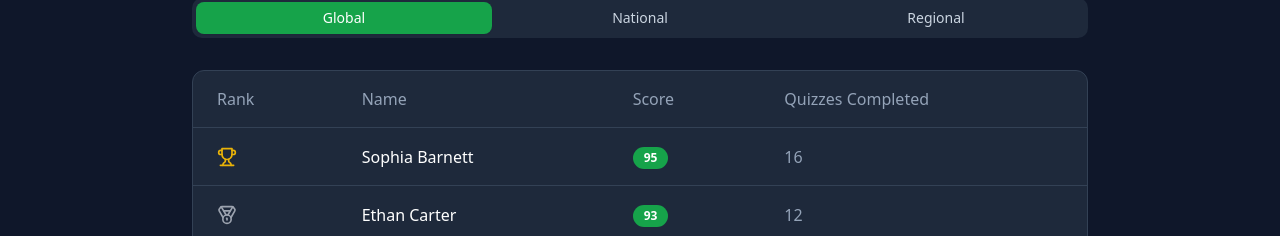
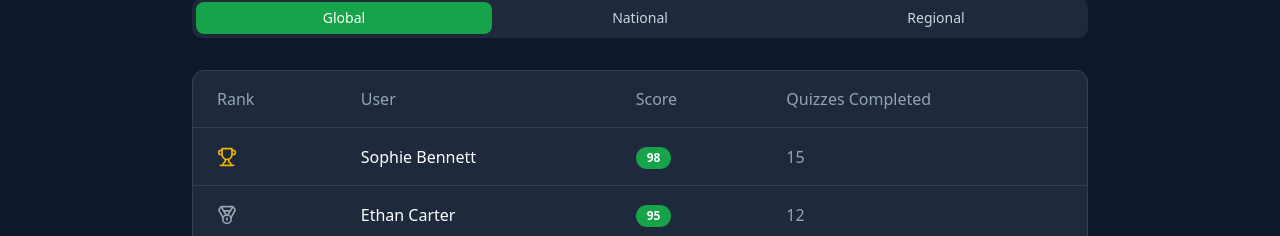
Before and after one commit to AnirudhFtw/Quizzler, a React (Vite) app: page /leaderboard in a window 1280 px wide. Shown: the part 207-443 px from the top of the page. Built offline with nearby package versions, Linux system fonts and the light colour scheme; the HTML template or start-up script is replaced by a standard one.

Commit message:
Update navigation and leaderboard page

```diff
--- a/src/pages/Leaderboard.tsx
+++ b/src/pages/Leaderboard.tsx
@@ -6,13 +6,13 @@ import { Trophy, Medal, Award } from "lucide-react";
 
 const Leaderboard = () => {
   const leaderboardData = [
-    { rank: 1, name: "Sophia Barnett", score: 95, quizzes: 16, icon: Trophy },
-    { rank: 2, name: "Ethan Carter", score: 93, quizzes: 12, icon: Medal },
-    { rank: 3, name: "Olivia Davis", score: 92, quizzes: 14, icon: Award },
-    { rank: 4, name: "Liam Foster", score: 90, quizzes: 18, icon: null },
-    { rank: 5, name: "Ava Green", score: 88, quizzes: 11, icon: null },
-    { rank: 6, name: "Noah Harris", score: 85, quizzes: 15, icon: null },
-    { rank: 7, name: "Isabella Jones", score: 82, quizzes: 13, icon: null },
+    { rank: 1, name: "Sophie Bennett", score: 98, quizzes: 15, icon: Trophy },
+    { rank: 2, name: "Ethan Carter", score: 95, quizzes: 12, icon: Medal },
+    { rank: 3, name: "Olivia Davis", score: 92, quizzes: 18, icon: Award },
+    { rank: 4, name: "Liam Foster", score: 90, quizzes: 10 },
+    { rank: 5, name: "Ava Green", score: 88, quizzes: 14 },
+    { rank: 6, name: "Noah Harris", score: 85, quizzes: 11 },
+    { rank: 7, name: "Isabella Jones", score: 82, quizzes: 16 },
   ];
 
   const getRankIcon = (rank: number) => {
@@ -47,7 +47,7 @@ const Leaderboard = () => {
                     <thead className="border-b border-slate-700">
                       <tr className="text-left">
                         <th className="px-6 py-4 font-medium text-slate-400">Rank</th>
-                        <th className="px-6 py-4 font-medium text-slate-400">Name</th>
+                        <th className="px-6 py-4 font-medium text-slate-400">User</th>
                         <th className="px-6 py-4 font-medium text-slate-400">Score</th>
                         <th className="px-6 py-4 font-medium text-slate-400">Quizzes Completed</th>
                       </tr>
```
